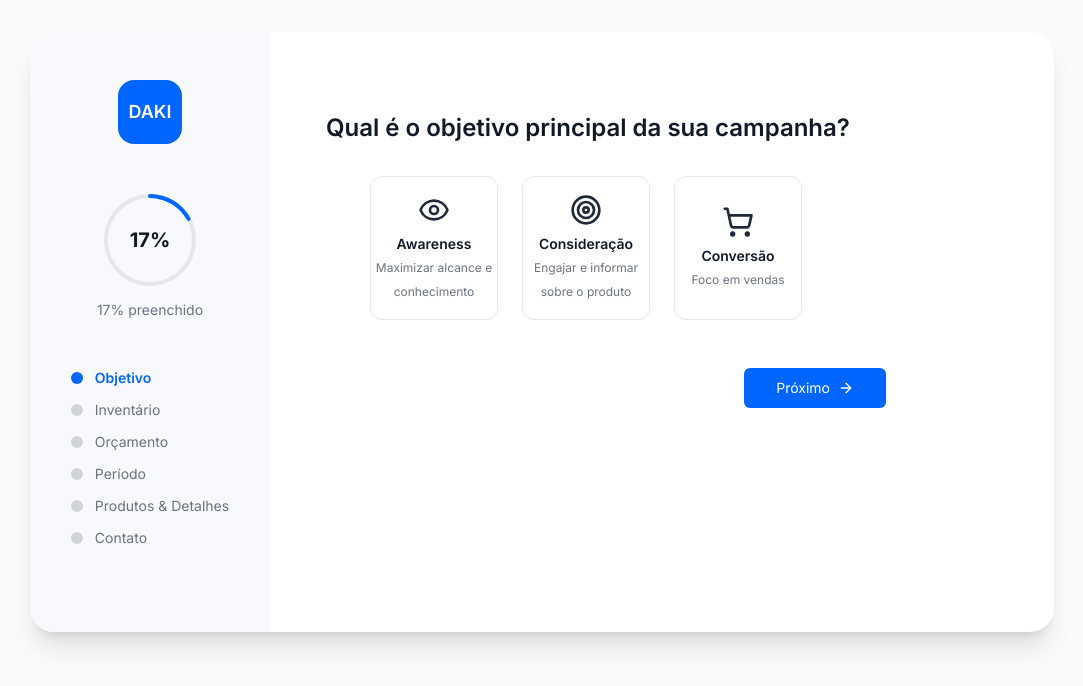
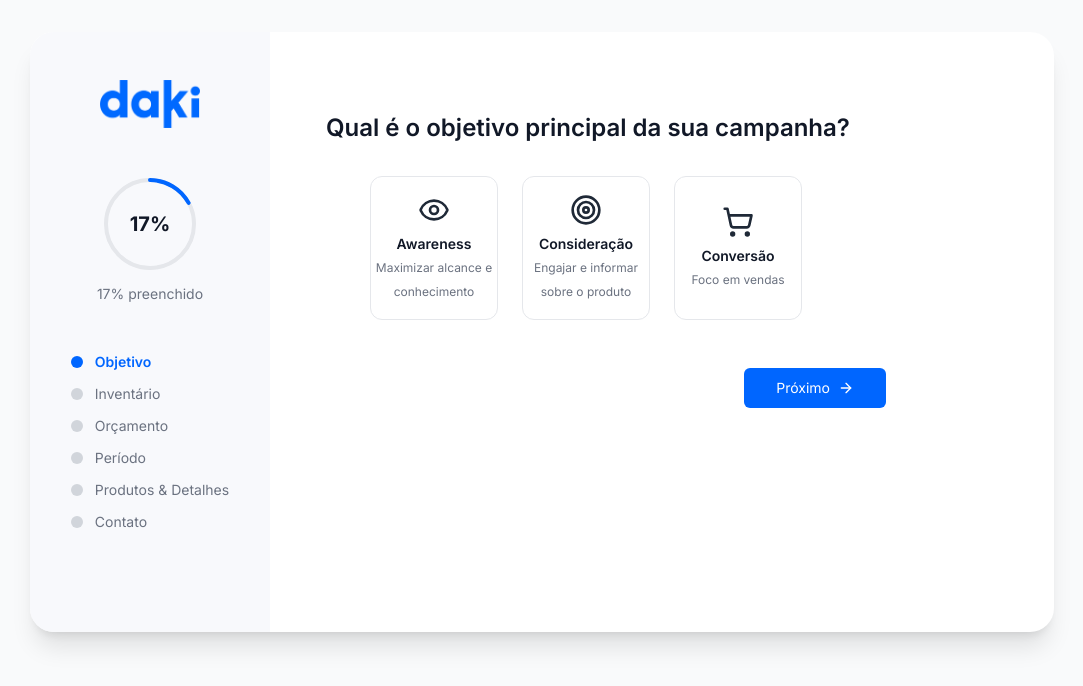
Before and after one commit to felipe-carlo/dk-prop-rapida, a React (Vite) app: page / in a window 1280 px wide. Shown: the top 686 px of the page, without its empty margins (98-1181 px from the left). Built offline with nearby package versions, Linux system fonts and the light colour scheme.

Commit message:
Replace DAKI logo with new logo
Replaces the DAKI logo with the provided image across all pages.

```diff
--- a/src/components/Wizard.tsx
+++ b/src/components/Wizard.tsx
@@ -1,3 +1,4 @@
+
 import { useState } from "react";
 import { useNavigate } from "react-router-dom";
 import { ProgressCircle } from "@/components/ui/progress-circle";
@@ -255,8 +256,12 @@ export const Wizard = () => {
           {/* Sidebar - Hidden on mobile */}
           <div className="hidden md:flex w-60 bg-[#F8F9FC] flex-col items-center py-12 space-y-12">
             {/* Logo */}
-            <div className="w-16 h-16 bg-[#0066FF] rounded-2xl flex items-center justify-center">
-              <span className="text-lg font-semibold text-white">DAKI</span>
+            <div className="flex items-center justify-center">
+              <img
+                src="/lovable-uploads/697965a5-aa40-4554-902c-20321af7ad63.png"
+                alt="DAKI Logo"
+                className="h-12 w-auto"
+              />
             </div>
 
             {/* Progress Circle */}
--- a/src/pages/AdminDashboard.tsx
+++ b/src/pages/AdminDashboard.tsx
@@ -125,8 +125,12 @@ export default function AdminDashboard() {
       <header className="bg-white shadow-sm border-b">
         <div className="container mx-auto px-4 py-4 flex justify-between items-center">
           <div className="flex items-center space-x-4">
-            <div className="w-10 h-10 bg-[#0066FF] rounded-xl flex items-center justify-center">
-              <span className="text-sm font-bold text-white">DAKI</span>
+            <div className="flex items-center justify-center">
+              <img
+                src="/lovable-uploads/697965a5-aa40-4554-902c-20321af7ad63.png"
+                alt="DAKI Logo"
+                className="h-8 w-auto"
+              />
             </div>
             <div>
               <h1 className="text-xl font-semibold">Dashboard Admin</h1>
--- a/src/pages/AdminLogin.tsx
+++ b/src/pages/AdminLogin.tsx
@@ -63,8 +63,12 @@ export default function AdminLogin() {
     <div className="min-h-screen flex items-center justify-center bg-gray-50">
       <div className="w-full max-w-sm bg-white rounded-xl shadow-lg p-8 space-y-6">
         <div className="text-center">
-          <div className="w-16 h-16 bg-[#0066FF] rounded-2xl flex items-center justify-center mx-auto mb-4">
-            <span className="text-xl font-bold text-white">DAKI</span>
+          <div className="flex items-center justify-center mx-auto mb-4">
+            <img
+              src="/lovable-uploads/697965a5-aa40-4554-902c-20321af7ad63.png"
+              alt="DAKI Logo"
+              className="h-12 w-auto"
+            />
           </div>
           <h1 className="text-xl font-semibold">Login Admin</h1>
         </div>
--- a/src/pages/QuoteSummary.tsx
+++ b/src/pages/QuoteSummary.tsx
@@ -31,8 +31,12 @@ const QuoteSummary = () => {
   return (
     <main className="max-w-3xl mx-auto p-8 space-y-10">
       <div className="text-center">
-        <div className="w-24 h-24 bg-primary rounded-2xl flex items-center justify-center mx-auto mb-6">
-          <span className="text-2xl font-bold text-white">DAKI</span>
+        <div className="flex items-center justify-center mx-auto mb-6">
+          <img
+            src="/lovable-uploads/697965a5-aa40-4554-902c-20321af7ad63.png"
+            alt="DAKI Logo"
+            className="h-16 w-auto"
+          />
         </div>
         <h1 className="text-2xl font-bold">Recebemos sua solicitação!</h1>
         <p className="text-gray-700">Nossa equipe enviará uma proposta em até 48 h.</p>
--- a/src/pages/Thanks.tsx
+++ b/src/pages/Thanks.tsx
@@ -9,8 +9,12 @@ const Thanks = () => {
       <div className="container mx-auto px-4 max-w-2xl">
         <Card className="p-12 text-center">
           {/* Logo */}
-          <div className="w-24 h-24 bg-primary rounded-2xl flex items-center justify-center mx-auto mb-8">
-            <span className="text-2xl font-bold text-white">DAKI</span>
+          <div className="flex items-center justify-center mx-auto mb-8">
+            <img
+              src="/lovable-uploads/697965a5-aa40-4554-902c-20321af7ad63.png"
+              alt="DAKI Logo"
+              className="h-16 w-auto"
+            />
           </div>
 
           {/* Success Icon */}
```
Also changed, not shown: public/lovable-uploads/697965a5-aa40-4554-902c-20321af7ad63.png (added).
